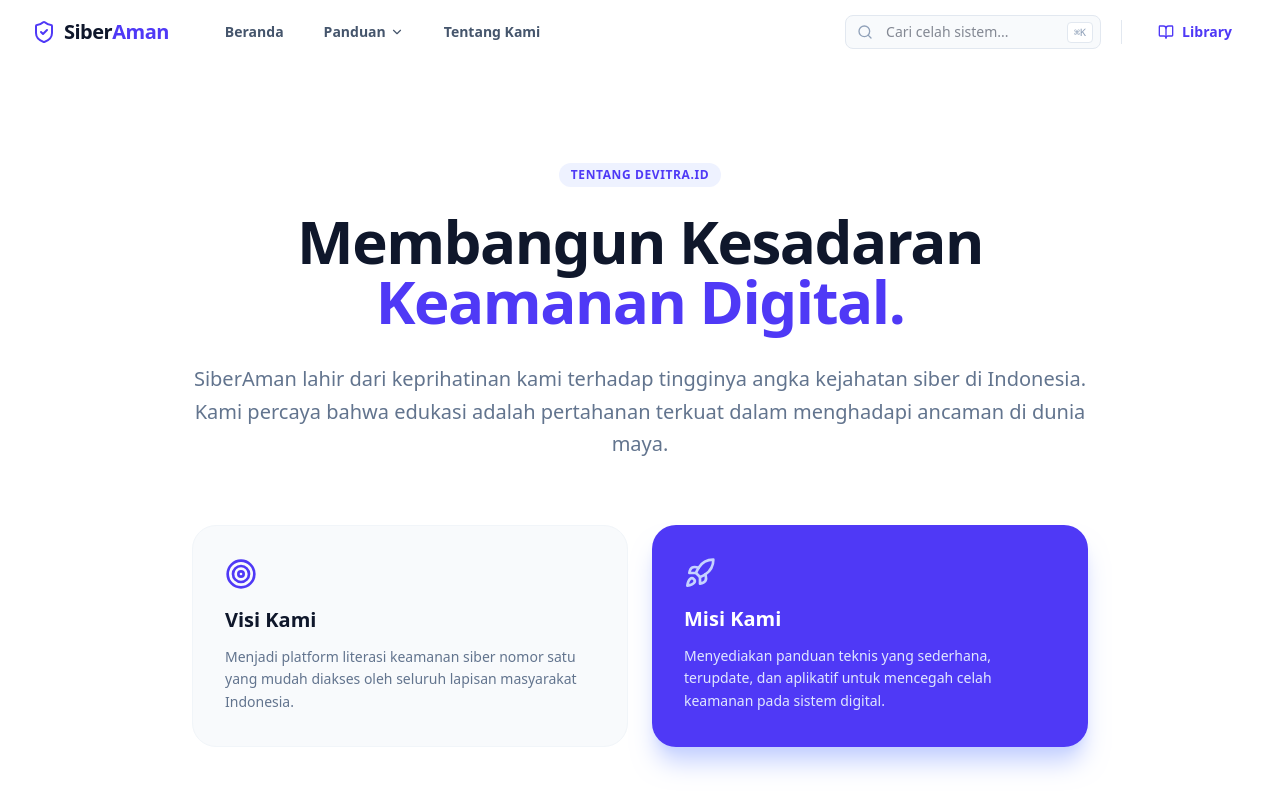
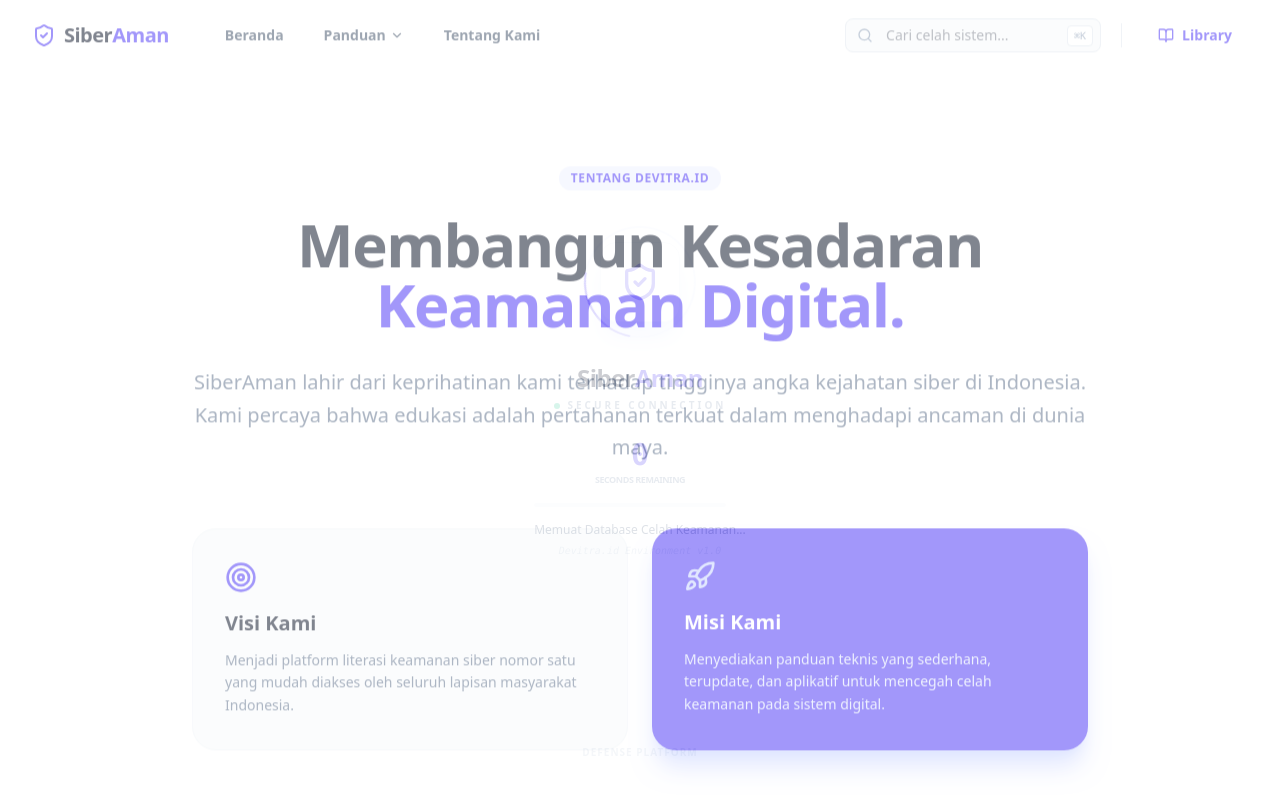
Before and after one commit to AnFariq/SiMan, a React (Vite) app: page /tentang in a window 1280 px wide. Shown: the top 800 px of the page. Built offline with nearby package versions, Linux system fonts and the light colour scheme.

Commit message:
rename content to contact and update about.jsx

```diff
--- a/src/pages/about.jsx
+++ b/src/pages/about.jsx
@@ -1,5 +1,9 @@
+import React, { useState, useEffect } from 'react';
+import { motion, AnimatePresence } from "framer-motion";
+
 import Header from "../components/Header"
 import Footer from "../components/Footer"
+import LoadingOption from '../components/LoadingOption';
 import { Users, Target, Rocket, ShieldCheck, Github, Instagram, Linkedin } from "lucide-react";
 
 export default function About() {
@@ -27,7 +31,50 @@ export default function About() {
         }
     ];
 
+    {/*ini untuk animasi loading yak*/ }
+    const [isIntroFinished, setIsIntroFinished] = useState(false);
+
+    useEffect(() => {
+        if (!isIntroFinished) {
+            document.body.style.overflow = 'hidden';
+        } else {
+            document.body.style.overflow = 'unset';
+        }
+
+        const timer = setTimeout(() => {
+            setIsIntroFinished(true);
+        }, 5000);
+
+        return () => {
+            clearTimeout(timer);
+            document.body.style.overflow = 'unset';
+        };
+    }, [isIntroFinished]);
+
+
     return (
+        <>
+            <AnimatePresence mode="wait">
+                {!isIntroFinished && (
+                    <motion.div
+                        key="loading"
+                        initial={{ opacity: 1 }}
+                        exit={{ opacity: 0 }}
+                        transition={{ duration: 0.8 }}
+                        className="fixed inset-0 z-[9999] bg-white"
+                    >
+                        <LoadingOption onComplete={() => setIsIntroFinished(true)} />
+                    </motion.div>
+                )}
+            </AnimatePresence>
+
+            {isIntroFinished && (
+                <motion.div
+                    initial={{ opacity: 0, y: 10 }}
+                    animate={{ opacity: 1, y: 0 }}
+                    transition={{ duration: 1, ease: "easeOut" }}
+                    className="min-h-screen bg-white flex flex-col font-sans"
+                >
                     <div className="min-h-screen bg-white flex flex-col font-sans selection:bg-indigo-100">
                         <Header />
 
@@ -120,7 +167,9 @@ export default function About() {
 
                         <Footer />
                     </div>
+                </motion.div>)}
+        </>
     );
 }
 
-{/* Oh ya catatan untuk dovan, jika mau menambahkan class pakai "className" jadi klo pake "class" maka akan error, btw ini udah tak tambahin tailwind yak */}
+{/* Oh ya catatan untuk dovan, jika mau menambahkan class pakai "className" jadi klo pake "class" maka akan error, btw ini udah tak tambahin tailwind yak */ }
```
Also changed, not shown: src/pages/contact.jsx (renamed from src/pages/content.jsx). Lines whose indentation alone changed are shown as unchanged.
